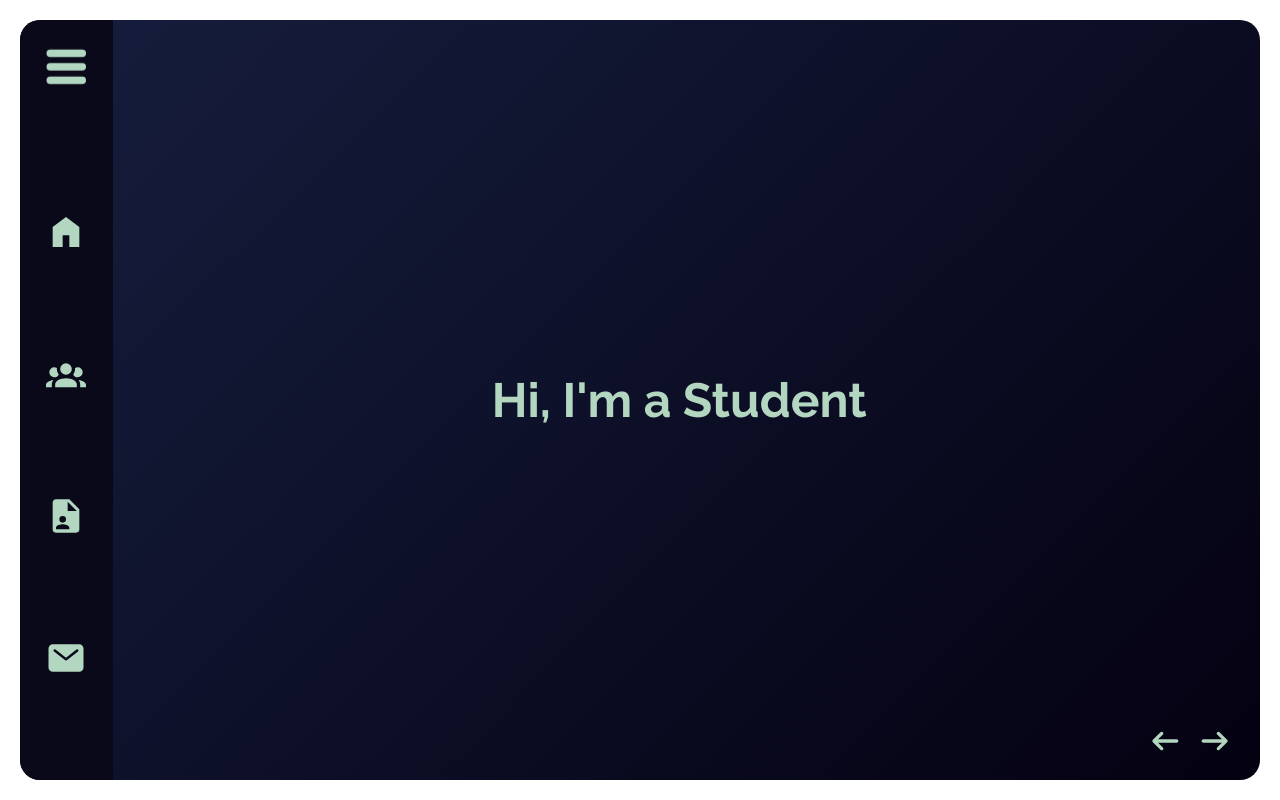
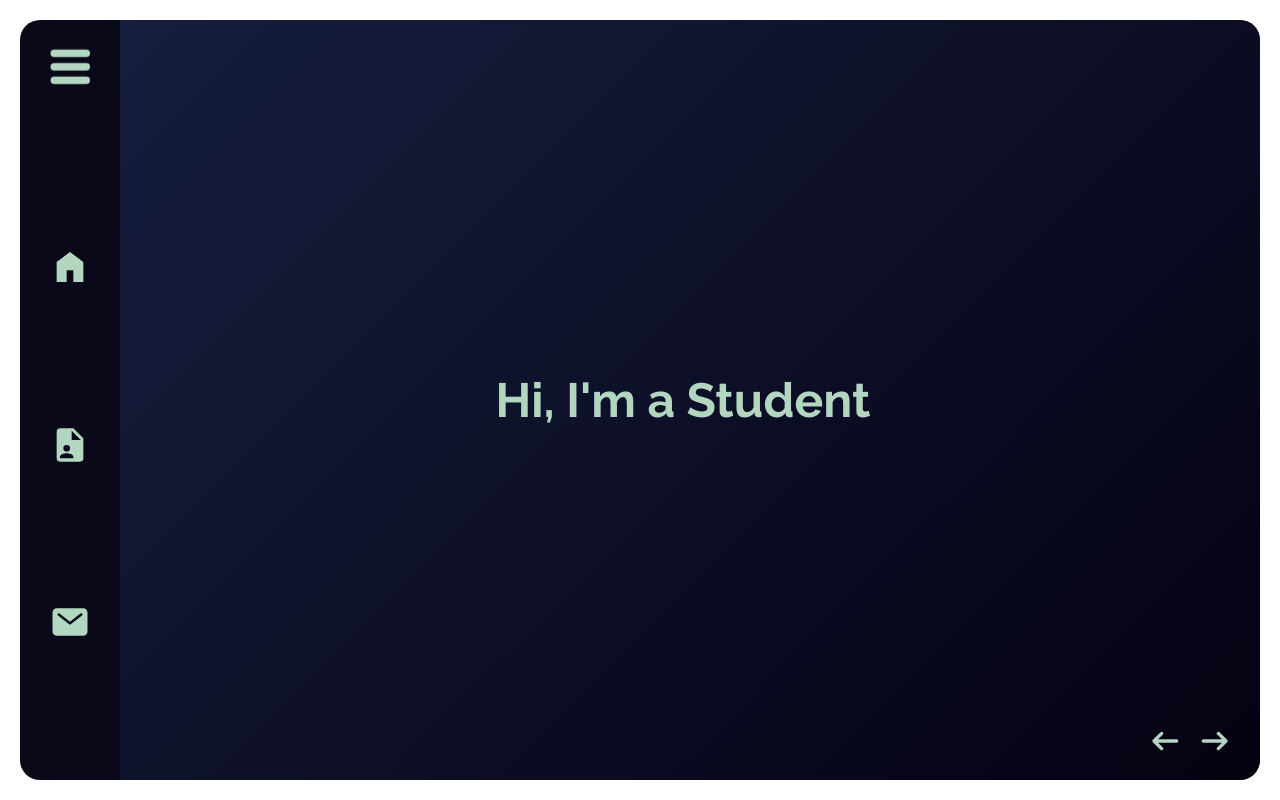
Before and after one commit to alex-laycalvert/alexlc-dot-com, a Next.js app: page / in a window 1280 px wide. Built offline with nearby package versions, Linux system fonts and the light colour scheme.

Commit message:
Made lots of new animations

```diff
--- a/components/Book/Page.tsx
+++ b/components/Book/Page.tsx
@@ -1,7 +1,4 @@
-import Nav from "./Nav";
-import type { PageItem } from "./Nav/Item";
-import * as icons from "../icons";
-
+import { motion } from "framer-motion";
 import styles from "../../styles/Book.module.scss";
 
 interface Props {
@@ -9,66 +6,61 @@ interface Props {
     name: string;
     background?: string;
     color?: string;
-    navBackground?: string;
-    navColor?: string;
-    navClosedColor?: string;
-    navSelectedColor?: string;
-    navSelectedBackground?: string;
-    pages?: PageItem[];
     nextPage?: () => void;
     prevPage?: () => void;
-    turnToPage?: (name: string) => void;
-    currentPage?: string;
+    currentPageIndex?: number;
+    direction?: number;
+    variants?: any;
+    swipePower?: (offset: number, velocity: number) => number;
+    swipeConfidenceThreshold?: number;
 }
 
 export default function Page({
     children,
-    name,
     background,
     color,
-    navBackground,
-    navColor,
-    navClosedColor,
-    navSelectedColor,
-    navSelectedBackground,
-    pages,
     nextPage,
     prevPage,
-    turnToPage,
-    currentPage,
+    currentPageIndex,
+    direction,
+    variants,
+    swipePower,
+    swipeConfidenceThreshold,
 }: Props) {
     return (
-        <article
-            id={name}
+        <motion.article
+            key={currentPageIndex}
+            custom={direction}
             className={styles.page}
+            variants={variants}
+            initial="enter"
+            animate="center"
+            exit="exit"
             style={{
-                background: background,
-                color: color,
+                color,
+                background,
+            }}
+            transition={{
+                x: { type: "spring", stiffness: 300, damping: 30 },
+                opacity: { duration: 0.2 },
+            }}
+            drag="x"
+            dragConstraints={{ left: 0, right: 0 }}
+            dragElastic={1}
+            onDragEnd={(_e, { offset, velocity }) => {
+                if (!nextPage || !prevPage || !swipePower || !swipeConfidenceThreshold) {
+                    return;
+                }
+                const swipe = swipePower(offset.x, velocity.x);
+
+                if (swipe < -swipeConfidenceThreshold) {
+                    nextPage();
+                } else if (swipe > swipeConfidenceThreshold) {
+                    prevPage();
+                }
             }}
         >
-            {pages && pages.length > 1 && (
-                <Nav
-                    pages={pages}
-                    background={navBackground ?? color ?? ""}
-                    color={navColor ?? background ?? ""}
-                    closedColor={navClosedColor ?? navColor ?? ""}
-                    selectedColor={navSelectedColor ?? navColor ?? ""}
-                    selectedBackground={navSelectedBackground ?? navBackground ?? ""}
-                    turnToPage={turnToPage ?? ((_) => {})}
-                    currentPage={currentPage}
-                />
-            )}
-            <div className={styles.pageContent}>{children}</div>
-            {pages && pages.length > 1 && (
-                <button className={styles.prevPageButton} onClick={prevPage}>
-                    <icons.RightArrow color={color || ""} />
-                </button>
-            )}
-            {pages && pages.length > 1 && (
-                <button className={styles.nextPageButton} onClick={nextPage}>
-                    <icons.RightArrow color={color || ""} />
-                </button>
-            )}
-        </article>
+            {children}
+        </motion.article>
     );
 }
--- a/components/Book/index.tsx
+++ b/components/Book/index.tsx
@@ -1,17 +1,66 @@
 import { ReactElement, cloneElement, useEffect, useState } from "react";
-import { motion, AnimatePresence } from "framer-motion";
+import { AnimatePresence } from "framer-motion";
 import type { PageItem } from "./Nav/Item";
+import Nav from "./Nav";
+import * as icons from "../icons";
 
 import styles from "../../styles/Book.module.scss";
+
+const xFactor = 1000;
+
+const variants = {
+    enter: (direction: number) => {
+        return {
+            x: direction > 0 ? xFactor : -xFactor,
+            opacity: 0,
+        };
+    },
+    center: {
+        zIndex: 1,
+        x: 0,
+        opacity: 1,
+    },
+    exit: (direction: number) => {
+        return {
+            zIndex: 0,
+            x: direction < 0 ? xFactor : -xFactor,
+            opacity: 0,
+        };
+    },
+};
+
+const swipeConfidenceThreshold = 1000;
+
+const swipePower = (offset: number, velocity: number) => {
+    return Math.abs(offset) * velocity;
+};
 
 interface Props {
     children: ReactElement[] | ReactElement;
     pages?: PageItem[];
+    background?: string;
+    color?: string;
+    navBackground?: string;
+    navColor?: string;
+    navClosedColor?: string;
+    navSelectedColor?: string;
+    navSelectedBackground?: string;
 }
 
-export default function Book({ children, pages }: Props) {
+export default function Book({
+    children,
+    pages,
+    background,
+    color,
+    navBackground,
+    navColor,
+    navClosedColor,
+    navSelectedColor,
+    navSelectedBackground,
+}: Props) {
     const [currentPage, setCurrentPage] = useState<ReactElement>();
     const [currentPageIndex, setCurrentPageIndex] = useState(-1);
+    const [direction, setDirection] = useState(0);
 
     const prevPage = () => {
         if (!Array.isArray(children)) {
@@ -21,6 +70,7 @@ export default function Book({ children, pages }: Props) {
             setCurrentPageIndex(children.length - 1);
             return;
         }
+        setDirection(-1);
         setCurrentPageIndex(currentPageIndex - 1);
     };
 
@@ -28,6 +78,7 @@ export default function Book({ children, pages }: Props) {
         if (!Array.isArray(children)) {
             return;
         }
+        setDirection(1);
         setCurrentPageIndex((currentPageIndex + 1) % children.length);
     };
 
@@ -37,12 +88,22 @@ export default function Book({ children, pages }: Props) {
         }
         const pageIndex = children.findIndex((c) => c.props?.name === name);
         if (pageIndex) {
+            if (pageIndex > currentPageIndex) {
+                setDirection(1);
+            } else {
+                setDirection(-1);
+            }
             setCurrentPageIndex(pageIndex);
             return;
         }
         const index = pages.findIndex((p) => p.name === name);
         if (index < 0) {
             return;
+        }
+        if (index > currentPageIndex) {
+            setDirection(1);
+        } else {
+            setDirection(-1);
         }
         setCurrentPageIndex(index);
     };
@@ -69,25 +130,49 @@ export default function Book({ children, pages }: Props) {
 
     return (
         <div className={styles.book}>
-            <AnimatePresence initial={false}>
-                <motion.div
-                    key={currentPageIndex}
-                    custom={1}
-                    className={styles.pageAnimationWrapper}
-                    transition={{
-                        x: { type: "spring", stiffness: 300, damping: 30 },
-                        opacity: { duration: 0.2 },
-                    }}
-                >
+            {pages && pages.length > 1 && (
+                <Nav
+                    pages={pages}
+                    background={navBackground ?? color ?? ""}
+                    color={navColor ?? background ?? ""}
+                    closedColor={navClosedColor ?? navColor ?? ""}
+                    selectedColor={navSelectedColor ?? navColor ?? ""}
+                    selectedBackground={navSelectedBackground ?? navBackground ?? ""}
+                    turnToPage={turnToPage ?? ((_) => {})}
+                    currentPage={currentPage.props.name}
+                />
+            )}
+            <div
+                className={styles.pagesWrapper}
+                style={{
+                    background,
+                }}
+            >
+                <AnimatePresence initial={false} custom={direction}>
                     {cloneElement(currentPage, {
                         pages,
+                        color,
+                        background,
                         nextPage,
                         prevPage,
-                        turnToPage,
-                        currentPage: currentPage.props?.name,
+                        currentPageIndex,
+                        direction,
+                        variants,
+                        swipePower,
+                        swipeConfidenceThreshold,
                     })}
-                </motion.div>
-            </AnimatePresence>
+                </AnimatePresence>
+            </div>
+            {pages && pages.length > 1 && (
+                <button className={styles.prevPageButton} onClick={prevPage}>
+                    <icons.RightArrow color={color || ""} />
+                </button>
+            )}
+            {pages && pages.length > 1 && (
+                <button className={styles.nextPageButton} onClick={nextPage}>
+                    <icons.RightArrow color={color || ""} />
+                </button>
+            )}
         </div>
     );
 }
--- a/components/Clients/index.tsx
+++ b/components/Clients/index.tsx
@@ -33,6 +33,7 @@ export default function Clients() {
             {clients.map((client) => {
                 return (
                     <motion.button
+                        key={client.name}
                         className={styles.client}
                         layoutId={client.name}
                         onClick={() => {
--- a/package.json
+++ b/package.json
@@ -10,7 +10,7 @@
     "test": "echo \"No Tests Present\""
   },
   "dependencies": {
-    "@next/font": "^13.0.3",
+    "@next/font": "^13.0.5",
     "@types/node": "18.11.9",
     "@types/nodemailer": "^6.4.6",
     "@types/pdf-parse": "^1.1.1",
--- a/pages/index.tsx
+++ b/pages/index.tsx
@@ -12,10 +12,10 @@ export default function Main() {
             name: "Home",
             icon: <icons.Home />,
         },
-        {
-            name: "Clients",
-            icon: <icons.Users />,
-        },
+        //{
+        //    name: "Clients",
+        //    icon: <icons.Users />,
+        //},
         //{
         //    name: "Projects",
         //    icon: <icons.RotatingGear />,
@@ -31,27 +31,23 @@ export default function Main() {
         },
     ];
 
-    const pageProps = {
-        background: "linear-gradient(135deg, #161e3e 0%, #040111 100%)",
-        color: "#b2d6c0",
-        navBackground: "#090919",
-        navColor: "#b2d6c0",
-        navSelectedColor: "#040111",
-        navSelectedBackground: "#b2d6c0",
-    };
-
     return (
-        <Book pages={pages}>
-            <Page name="Home" {...pageProps}>
+        <Book
+            pages={pages}
+            background="linear-gradient(135deg, #161e3e 0%, #040111 100%)"
+            color="#b2d6c0"
+            navBackground="#090919"
+            navColor="#b2d6c0"
+            navSelectedColor="#040111"
+            navSelectedBackground="#b2d6c0"
+        >
+            <Page name="Home">
                 <Home />
             </Page>
-            <Page name="Clients" {...pageProps}>
-                <Clients />
-            </Page>
-            <Page name="Resume" {...pageProps}>
+            <Page name="Resume">
                 <Resume />
             </Page>
-            <Page name="Contact" {...pageProps}>
+            <Page name="Contact">
                 <Contact />
             </Page>
         </Book>
--- a/styles/Book.module.scss
+++ b/styles/Book.module.scss
@@ -3,12 +3,16 @@ $inner-spacing: 25px;
 $icon-size: 40px;
 $min-nav-width: 100px;
 $max-nav-width: 200px;
+$page-border-radius: 20px;
 
 .book {
     width: 100%;
     height: 100vh;
+    display: flex;
     padding: $outer-spacing;
-    display: inline-block;
+    overflow: hidden;
+    justify-content: center;
+    align-items: center;
 
     * {
         margin: 0;
@@ -20,9 +24,9 @@ $max-nav-width: 200px;
 .nextPageButton {
     all: unset;
     position: absolute;
+    z-index: 2;
 
     svg {
-        color: current-color;
         width: $icon-size;
         height: $icon-size;
     }
@@ -42,31 +46,36 @@ $max-nav-width: 200px;
     right: calc($outer-spacing + $inner-spacing);
 }
 
-.pageAnimationWrapper {
+.pagesWrapper {
     width: 100%;
     height: 100%;
+    display: flex;
+    border-top-right-radius: $page-border-radius;
+    border-bottom-right-radius: $page-border-radius;
+    overflow: hidden;
 }
 
 .page {
-    width: 100%;
+    overflow: hidden;
+    z-index: -1;
+    min-width: 100%;
     height: 100%;
-    border-radius: 20px;
     overflow: hidden;
     display: flex;
-}
-
-.pageContent {
-    width: 100%;
-    height: 100%;
+    border-top-right-radius: $page-border-radius;
+    border-bottom-right-radius: $page-border-radius;
 }
 
 .nav {
+    z-index: 2;
+    width: $min-nav-width;
     height: 100%;
-    width: $min-nav-width;
     display: flex;
     flex-direction: column;
     align-items: center;
-    transition: width 0.3s ease-out;
+    border-top-left-radius: $page-border-radius;
+    border-bottom-left-radius: $page-border-radius;
+    transition: all 0.3s ease-out;
 }
 
 .nav.expanded {
@@ -74,7 +83,7 @@ $max-nav-width: 200px;
 }
 
 .navIcon {
-    margin: $inner-spacing 0;
+    margin: $inner-spacing;
     width: calc($icon-size + 10px);
     height: calc($icon-size + 10px);
     display: flex;
@@ -152,3 +161,59 @@ $max-nav-width: 200px;
         margin-left: 10px;
     }
 }
+
+@media (max-width: 800px) {
+    .book {
+        flex-direction: column;
+    }
+
+    .nav {
+        width: 100%;
+        height: $min-nav-width;
+        border-radius: 0;
+        border-top-left-radius: $page-border-radius;
+        border-top-right-radius: $page-border-radius;
+        flex-direction: row;
+    }
+
+    .nav.expanded {
+        width: 100%;
+    }
+
+    .navContent {
+        width: 100%;
+    }
+
+    .navItemList {
+        flex-direction: row;
+        align-items: center;
+        justify-content: space-between;
+    }
+
+    .navItem {
+        .navItemBackground .navItemBackgroundTriangle {
+            display: none !important;
+        }
+
+        .navItemText {
+            display: none;
+        }
+
+        &:hover {
+            .navItemText {
+                display: flex !important;
+            }
+        }
+    }
+
+    .pagesWrapper {
+        border-radius: 0;
+        border-bottom-left-radius: $page-border-radius;
+        border-bottom-right-radius: $page-border-radius;
+    }
+
+    .page {
+        border-bottom-left-radius: $page-border-radius;
+        border-bottom-right-radius: $page-border-radius;
+    }
+}
--- a/styles/Contact.module.scss
+++ b/styles/Contact.module.scss
@@ -19,7 +19,9 @@
 
 @media (max-width: 800px) {
     .formWrapper {
+        margin-top: -10%;
         padding: 10px;
         width: 100%;
+        height: 60%;
     }
 }
--- a/styles/Home.module.scss
+++ b/styles/Home.module.scss
@@ -11,4 +11,5 @@
 .title {
     margin: 0;
     font-size: 3rem;
+    text-align: center;
 }
```
Also changed, not shown: components/Book/Nav/Item.tsx (+5 -3 lines), styles/Resume.module.scss (+5 -9 lines).
